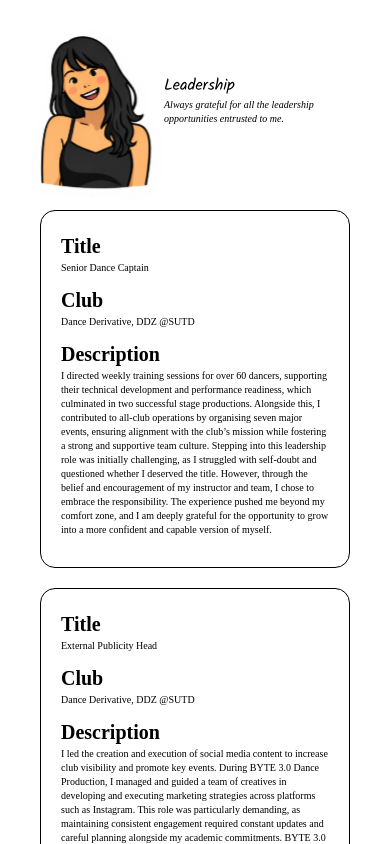
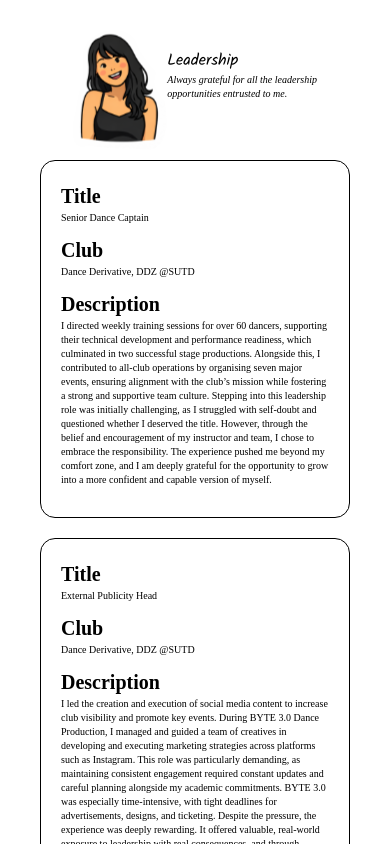
Before and after one commit to leowsimin/leowsimin-portfolio, a React (Vite) app: page /leadership in a window 390 px wide. Shown: the top 844 px of the page. Built offline with nearby package versions, Linux system fonts and the light colour scheme; a web font is replaced by a local one.

Commit message:
Fixed: Leadership page sizing on mobile

```diff
--- a/src/App.css
+++ b/src/App.css
@@ -391,7 +391,7 @@
 .leadership-header {
   display: flex;
   flex-direction: column;
-  width: 200px;
+  width: 150px;
 
   padding-bottom: 30px;
 }
@@ -484,4 +484,12 @@
         width: auto;
         bottom: 0;
     }
+
+    .leadership-img {
+        height: 120px;
+    }
+
+    .leadership-header {
+        width: 150px;
+        }
 }
```
